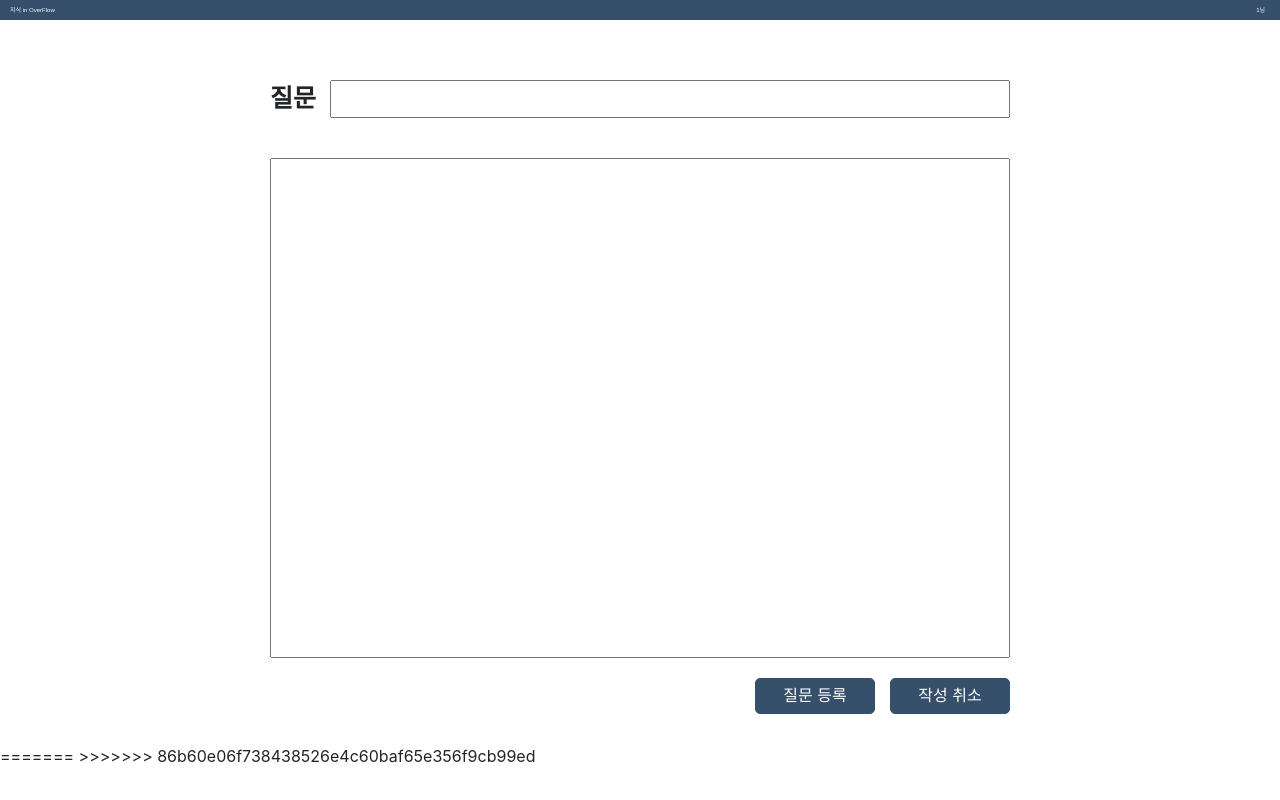
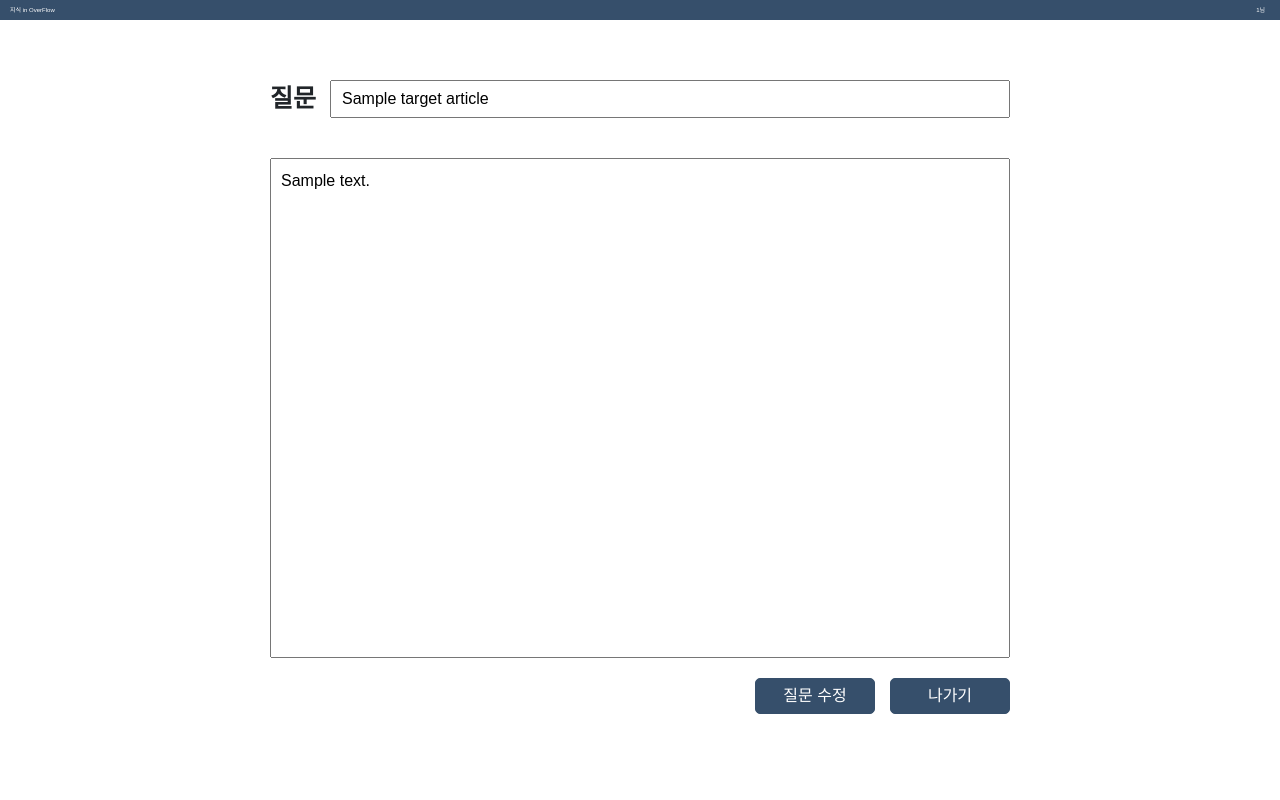
Before and after one commit to keeeeeey/hanghae_1_week, a Flask app: template templates/read.html in a window 1280 px wide. Run offline with Flask 2, Linux system fonts and the light colour scheme; the template is opened without the code that fills it: most values are stand-ins (such as "Sample title", 1, 10 or a date in 2020); some libraries are stand-ins or nearby versions.

Commit message:
correct index.html

```diff
--- a/app.py
+++ b/app.py
@@ -136,36 +136,6 @@ def read():
     #     except jwt.exceptions.DecodeError:
     #         return redirect(url_for("login"))
 
-    question_list = list(db.article.find({}))
-    id_list = []
-
-    #id값을 가져올 수 있도록 articles의 ObjectId로 되어있는 _id를 str형식으로 변경한다.
-    for item in question_list:
-        id_list.append(str(item['_id']))
-
-    for i in range(len(question_list)):
-        del question_list[i]['_id']
-        question_list[i]['_id'] = id_list[i]
-
-    # jwt token 받아오기
-    token_receive = request.cookies.get('mytoken')
-
-    if token_receive is None:
-        print("비로그인 to index")
-        return render_template('index.html', list=question_list)
-    else:
-        print("로그인 to index")
-        try:
-            payload = jwt.decode(token_receive, SECRET_KEY, algorithms=['HS256'])
-            user_id = db.users.find_one({"id": payload['id']})['id']
-
-            return render_template('index.html', list=question_list, userId=user_id)
-        except jwt.ExpiredSignatureError:
-            return redirect(url_for("login", msg="로그인 시간이 만료되었습니다."))
-        except jwt.exceptions.DecodeError:
-            return redirect(url_for("login"))
-
-
 ## 글쓰기화면 보여주기
 @app.route('/write')
 def move_write():
--- a/templates/read.html
+++ b/templates/read.html
@@ -140,22 +140,16 @@
     <div class="body">
         <div class="wrap">
             <div class="article">
-              <span id="span_tag">질문</span><input class="ipbox_question" id="title" readonly>
+              <span id="span_tag">질문</span><input class="ipbox_question" id="title" value="{{ target_article.title }}" readonly>
             </div>
             <div class="main_body">
-                <textarea class="textarea_contents" id="contents" readonly></textarea>
+                <textarea class="textarea_contents" id="contents" readonly>{{ target_article.content }}</textarea>
             </div>
             <div class="buttons">
-                <button id="button" onclick="posting()">질문 등록</button>
-                <button id="button" onclick="cancel()">작성 취소</button>
+                <button id="button" onclick="posting()">질문 수정</button>
+                <button id="button" onclick="outArticle()">나가기</button>
             </div>
         </div>
     </div>
-=======
-    <title>read</title>
-</head>
-<body>
-
->>>>>>> 86b60e06f738438526e4c60baf65e356f9cb99ed
 </body>
 </html>
```
Also changed, not shown: templates/index.html (+3 -8 lines).
